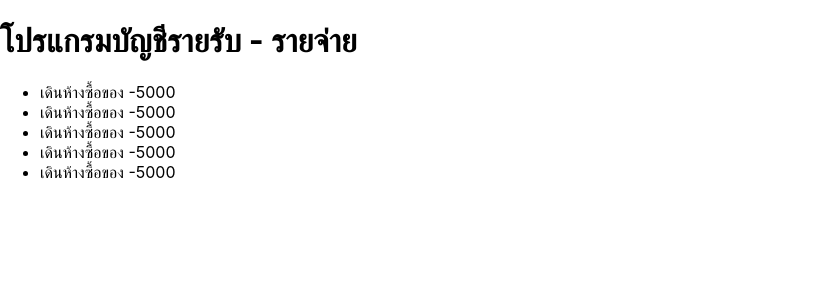
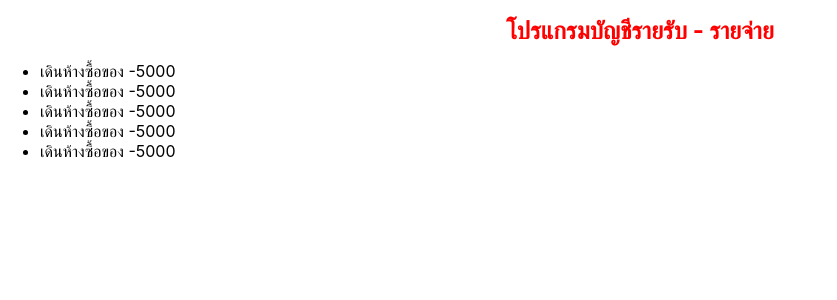
Before and after one commit to sarawuthjdp/demo-react, a React (Create React App) app: page / in a window 1280 px wide. Shown: the top 300 px of the page, without its empty margins (0-837 px from the left). Built offline with nearby package versions, Linux system fonts and the light colour scheme.

Commit message:
inline css

```diff
--- a/src/App.js
+++ b/src/App.js
@@ -3,7 +3,7 @@
 function App() {
   return (
     <>
-      <h1>โปรแกรมบัญชีรายรับ - รายจ่าย</h1>
+      <h1 style={{color:'red',textAlign:'center',fontSize:'1.5rem'}}>โปรแกรมบัญชีรายรับ - รายจ่าย</h1>
       <Transaction></Transaction>
     </>
   );
```
